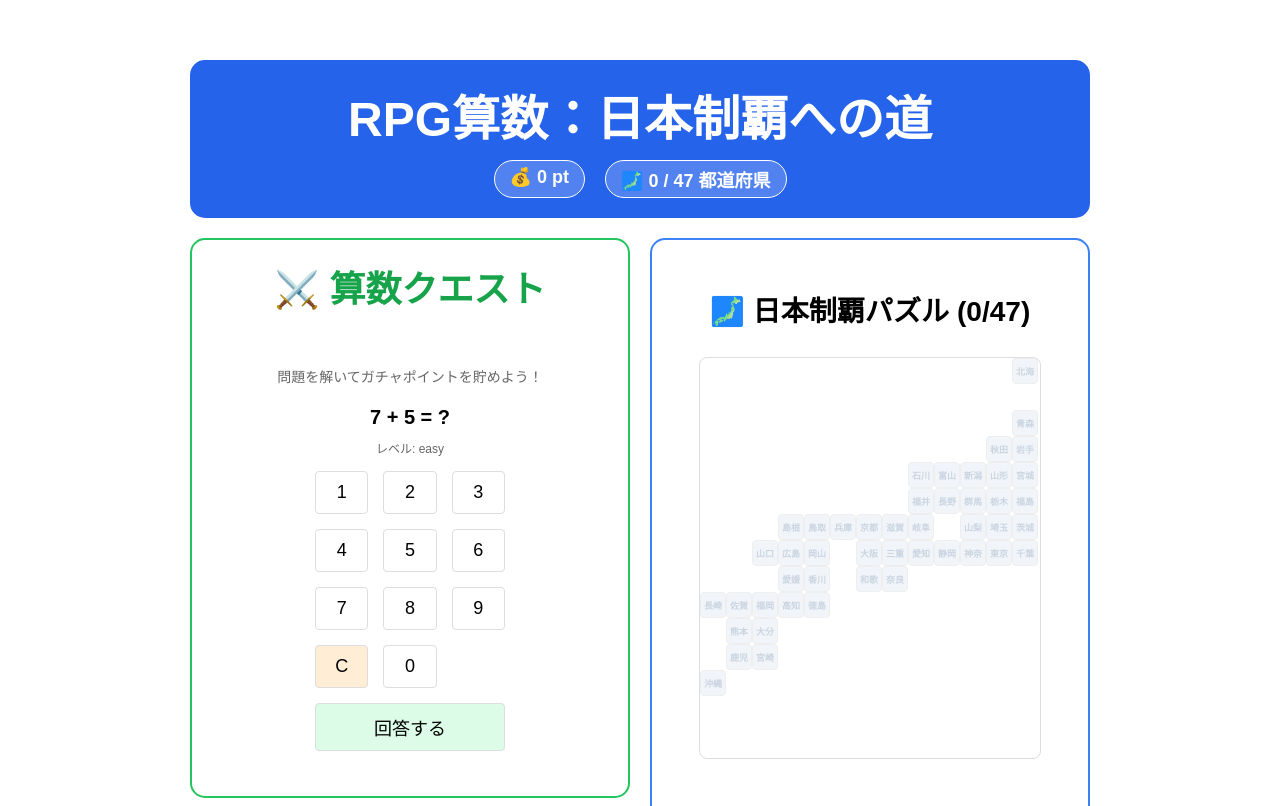
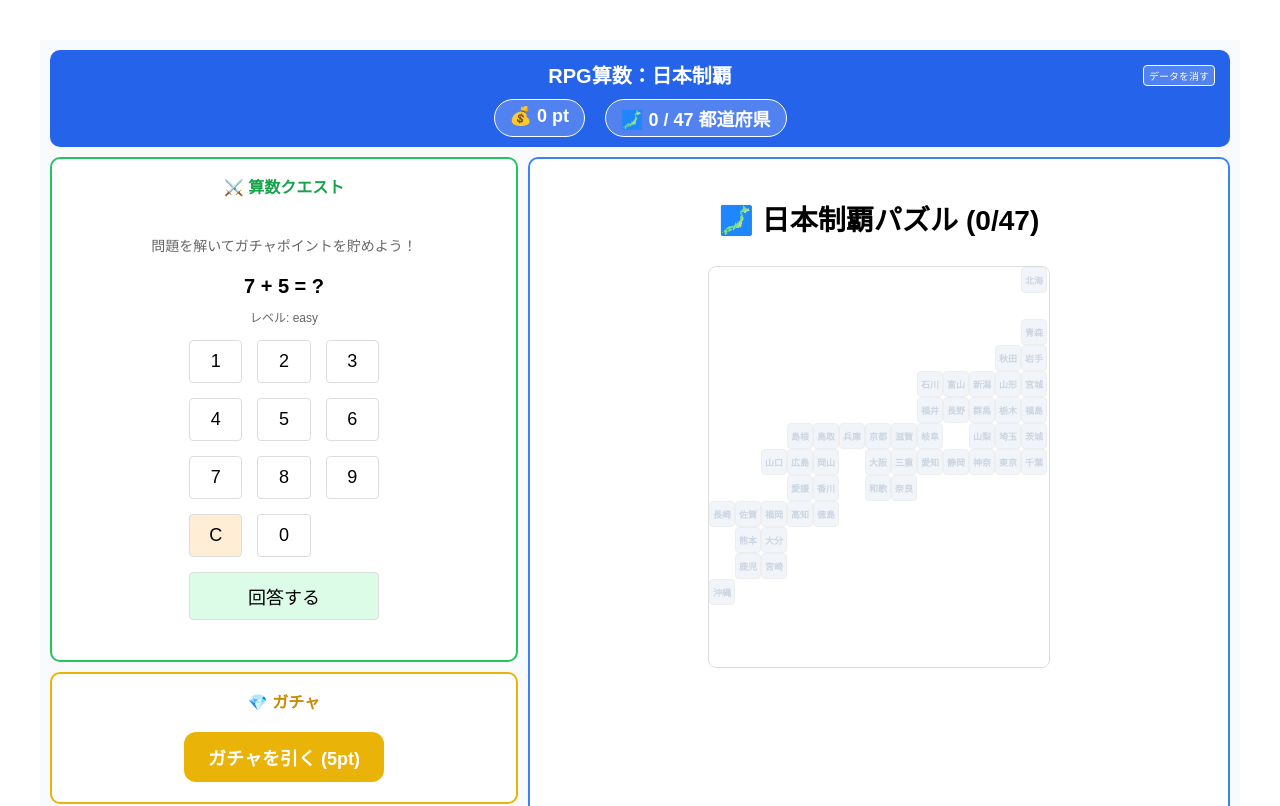
Before and after one commit to kotani6053/manaho0610, a React (Vite) app: page / in a window 1280 px wide. Shown: the top 806 px of the page. Built offline with nearby package versions, Linux system fonts and the light colour scheme; the HTML template or start-up script is replaced by a standard one.

Commit message:
Update App.jsx

```diff
--- a/src/App.jsx
+++ b/src/App.jsx
@@ -20,32 +20,86 @@ function App() {
     localStorage.setItem('obtained-prefectures', JSON.stringify(obtained));
   }, [points, obtained]);
 
+  // 【修正】ピースとポイントをすべてゼロにする関数
+  const handleReset = () => {
+    if (window.confirm("これまでの記録をすべて消して、最初からやり直しますか？")) {
+      setObtained([]); // 地図を空にする
+      setPoints(0);    // ポイントも0にする
+      localStorage.clear(); // 保存データも削除
+    }
+  };
+
   return (
-    <div style={{ maxWidth: '900px', margin: '0 auto', padding: '20px', fontFamily: 'sans-serif' }}>
-      <header style={{ textAlign: 'center', padding: '20px', backgroundColor: '#2563eb', color: 'white', borderRadius: '15px', marginBottom: '20px' }}>
-        <h1 style={{ margin: 0 }}>RPG算数：日本制覇への道</h1>
+    <div style={{
+      height: '100vh',
+      maxHeight: '100vh',
+      overflow: 'hidden',
+      display: 'flex',
+      flexDirection: 'column',
+      padding: '10px',
+      boxSizing: 'border-box',
+      backgroundColor: '#f8fafc'
+    }}>
+      <header style={{
+        textAlign: 'center',
+        padding: '10px',
+        backgroundColor: '#2563eb',
+        color: 'white',
+        borderRadius: '10px',
+        marginBottom: '10px',
+        position: 'relative'
+      }}>
+        <h1 style={{ margin: 0, fontSize: '20px' }}>RPG算数：日本制覇</h1>
         <ScoreBoard points={points} collectionCount={obtained.length} />
+
+        {/* 小さいリセットボタン */}
+        <button
+          onClick={handleReset}
+          style={{
+            position: 'absolute',
+            right: '10px',
+            top: '10px',
+            fontSize: '10px',
+            backgroundColor: 'rgba(255,255,255,0.2)',
+            color: 'white',
+            border: '1px solid white',
+            borderRadius: '4px',
+            cursor: 'pointer',
+            padding: '2px 5px'
+          }}
+        >
+          データを消す
+        </button>
       </header>
 
-      <div style={{ display: 'grid', gridTemplateColumns: '1fr 1fr', gap: '20px' }}>
-        <div style={{ display: 'flex', flexDirection: 'column', gap: '20px' }}>
-          <section style={{ padding: '20px', border: '2px solid #22c55e', borderRadius: '15px', backgroundColor: 'white' }}>
-            <h2 style={{ marginTop: 0, color: '#16a34a' }}>⚔️ 算数クエスト</h2>
+      <div style={{
+        display: 'grid',
+        gridTemplateColumns: '1fr 1.5fr',
+        gap: '10px',
+        flex: 1,
+        minHeight: 0
+      }}>
+        <div style={{ display: 'flex', flexDirection: 'column', gap: '10px', overflowY: 'auto' }}>
+          <section style={{ padding: '15px', border: '2px solid #22c55e', borderRadius: '10px', backgroundColor: 'white' }}>
+            <h2 style={{ marginTop: 0, fontSize: '16px', color: '#16a34a' }}>⚔️ 算数クエスト</h2>
             <Game onWin={(pts) => setPoints(prev => prev + pts)} />
           </section>
 
-          <section style={{ padding: '20px', border: '2px solid #eab308', borderRadius: '15px', backgroundColor: 'white' }}>
-            <h2 style={{ marginTop: 0, color: '#ca8a04' }}>💎 ガチャ</h2>
-            <Gacha
-              points={points}
-              setPoints={setPoints}
-              obtained={obtained}
-              setObtained={setObtained}
-            />
+          <section style={{ padding: '15px', border: '2px solid #eab308', borderRadius: '10px', backgroundColor: 'white' }}>
+            <h2 style={{ marginTop: 0, fontSize: '16px', color: '#ca8a04' }}>💎 ガチャ</h2>
+            <Gacha points={points} setPoints={setPoints} obtained={obtained} setObtained={setObtained} />
           </section>
         </div>
 
-        <section style={{ padding: '20px', border: '2px solid #3b82f6', borderRadius: '15px', backgroundColor: 'white' }}>
+        <section style={{
+          padding: '10px',
+          border: '2px solid #3b82f6',
+          borderRadius: '10px',
+          backgroundColor: 'white',
+          overflow: 'hidden',
+          display: 'flex',
+          flexDirection: 'column'
+        }}>
           <MapCollection obtained={obtained} />
         </section>
       </div>
```
